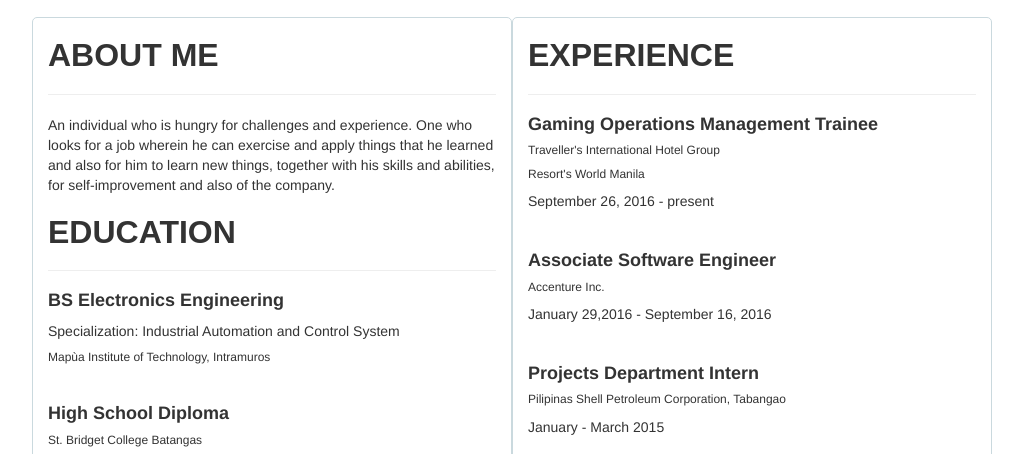
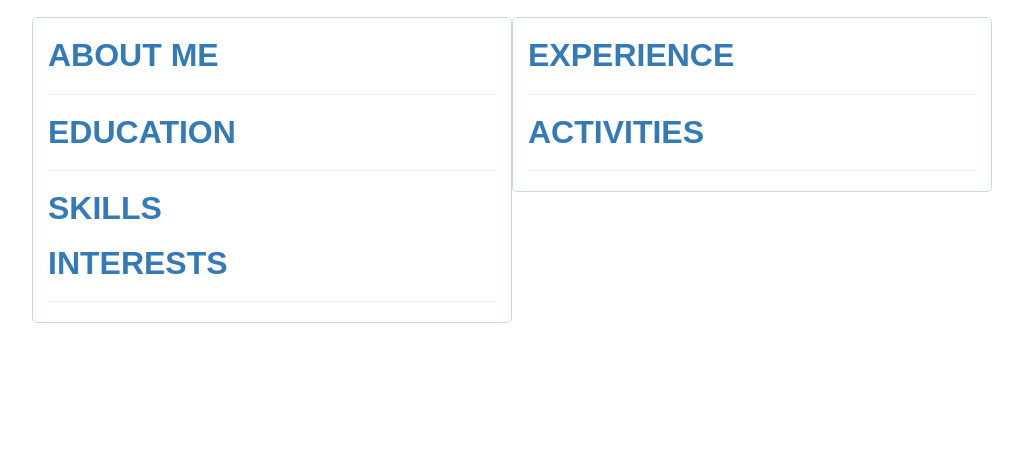
Before and after one commit to XwyhyX/Resume, a plain HTML site: page index.html in a window 1280 px wide. Shown: the part 328-782 px from the top of the page, without its empty margins (128-1151 px from the left). Drawn offline with nearby package versions, Linux system fonts and the light colour scheme.

Commit message:
collapsing

```diff
--- a/css/stylesheet.css
+++ b/css/stylesheet.css
@@ -92,6 +92,7 @@ h5 {
 	 .text-smaller {
     	font-size: 4vmin;
     	font-weight: bold;
+    	text-decoration: none:;
     }
     .text-dtl-smaller {
     	font-size: 3vmin;
--- a/index.html
+++ b/index.html
@@ -32,22 +32,24 @@
 		<div id="data" class="container-fluid">
 			<div class="row">
 				<div class="col-xs-12 col-sm-6 left container-fluid">
-					<h2 class="text-smaller">ABOUT ME</h2>
+					<h2 class="text-smaller"><a href="#aboutme" data-toggle="collapse" aria-expanded="false">ABOUT ME</a></h2>
 					<hr>
-					<p>
+					<p class="collapse" id="aboutme">
 						An individual who is hungry for challenges and experience. One who looks for a job wherein he can exercise and apply things that he learned and also for him to learn new things, together with his skills and abilities, for self-improvement and also of the company.
 					</p>
 
-					<h2 class="text-smaller">EDUCATION</h2>
+					<h2 class="text-smaller"><a href="#education" data-toggle="collapse" aria-expanded="false">EDUCATION</a></h2>
 					<hr>
+					<div class="collapse" id="education">
 						<h4>BS Electronics Engineering</h4>
 						<p>Specialization: Industrial Automation and Control System</p>
 						<h6>Mapùa Institute of Technology, Intramuros</h6>
 						<br>
 						<h4>High School Diploma</h4>
 						<h6>St. Bridget College Batangas</h6>
-
-					<h2 class="text-smaller">SKILLS</h2>
+					</div>
+					<h2 class="text-smaller"><a href="#skills" data-toggle="collapse" aria-expanded="false">SKILLS</a></h2>
+					<div class="collapse" id="skills">
 						<hr>
 							<h4>Technical</h4>
 							<ul>
@@ -71,8 +73,10 @@
 								<li>Able to work in diverse teams</li>
 								<li>Able to adapt in work environment and a fast learner</li>
 							</ul>
-					<h2 class="text-smaller">INTERESTS</h2>
+					</div>
+					<h2 class="text-smaller"><a href="#interests" data-toggle="collapse" aria-expanded="false">INTERESTS</a></h2>
 					<hr>
+						<div class="collapse" id="interests">
 							<ul>
 								<li>Software and Hardware Technologies</li>
 								<li>Extreme Activities / Adventures</li>
@@ -80,9 +84,11 @@
 								<li>Quality Relationships</li>
 							</ul>
 						</div>
+				</div>
 				<div class=" col-xs-12 col-sm-6 right container-fluid">
-					<h2 class="text-smaller">EXPERIENCE</h2>
+					<h2 class="text-smaller"><a href="#experience" data-toggle="collapse" aria-expanded="false">EXPERIENCE</a></h2>
 					<hr>
+					<div class="collapse" id="experience">
 						<h4>Gaming Operations Management Trainee</h4>
 						<h6>Traveller's International Hotel Group</h6>
 						<h6>Resort's World Manila</h6>
@@ -95,9 +101,10 @@
 						<h4>Projects Department Intern</h4>
 						<h6>Pilipinas Shell Petroleum Corporation, Tabangao</h6>
 						<p>January - March 2015</p>
-
-					<h2 class="text-smaller">ACTIVITIES</h2>
+					</div>
+					<h2 class="text-smaller"><a href="#activities" data-toggle="collapse" aria-expanded="false">ACTIVITIES</a></h2>
 					<hr>
+					<div class="collapse" id="activities">
 						<h3 style="margin-bottom: 15px;">Training</h3>
 
 						<h4>Python Training with Django</h4>
@@ -128,5 +135,6 @@
 					</div>
 				</div>
 			</div>
+		</div>
 	</body>
 </HTML>
```
Also changed, not shown: 1 other file. Lines whose indentation alone changed are shown as unchanged.
